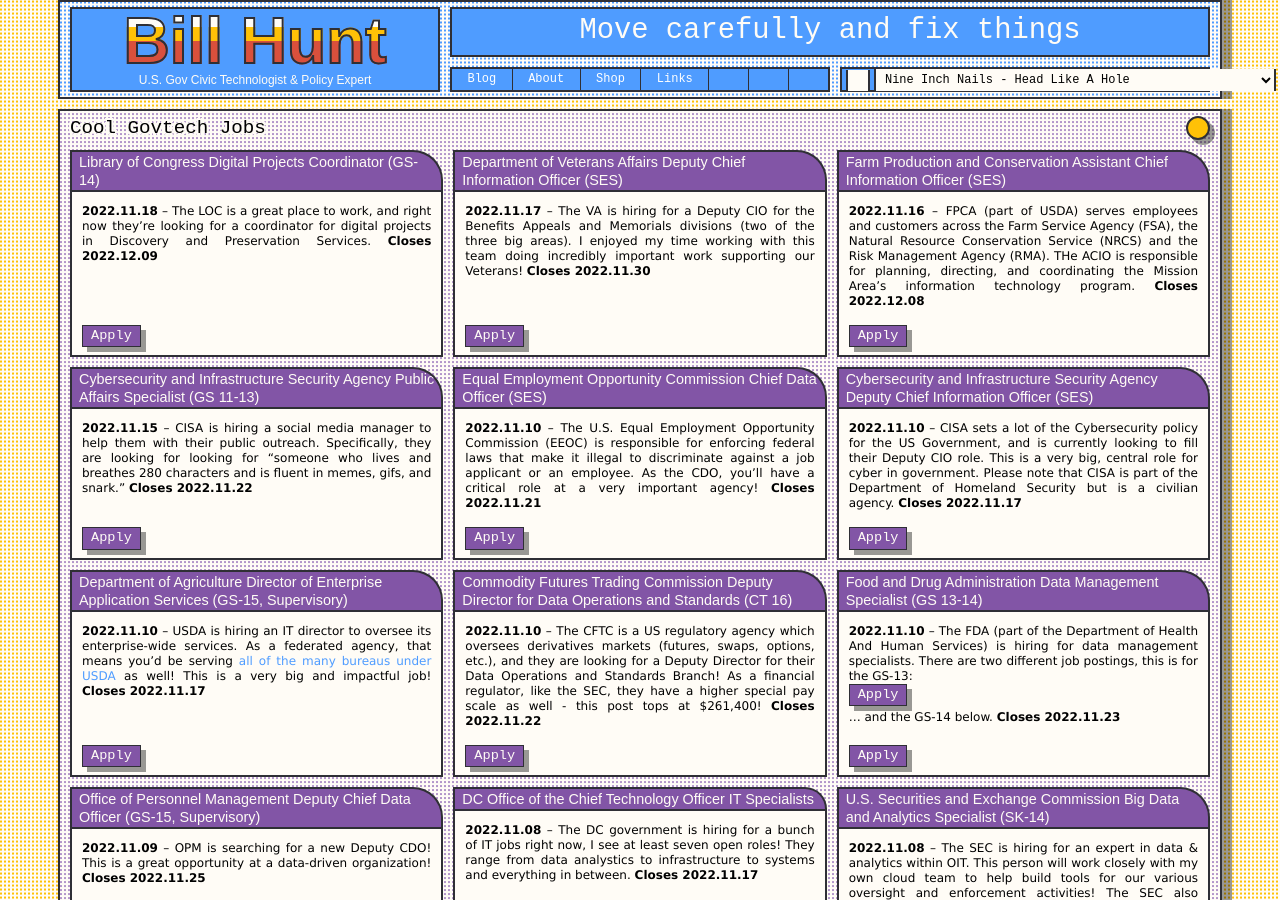
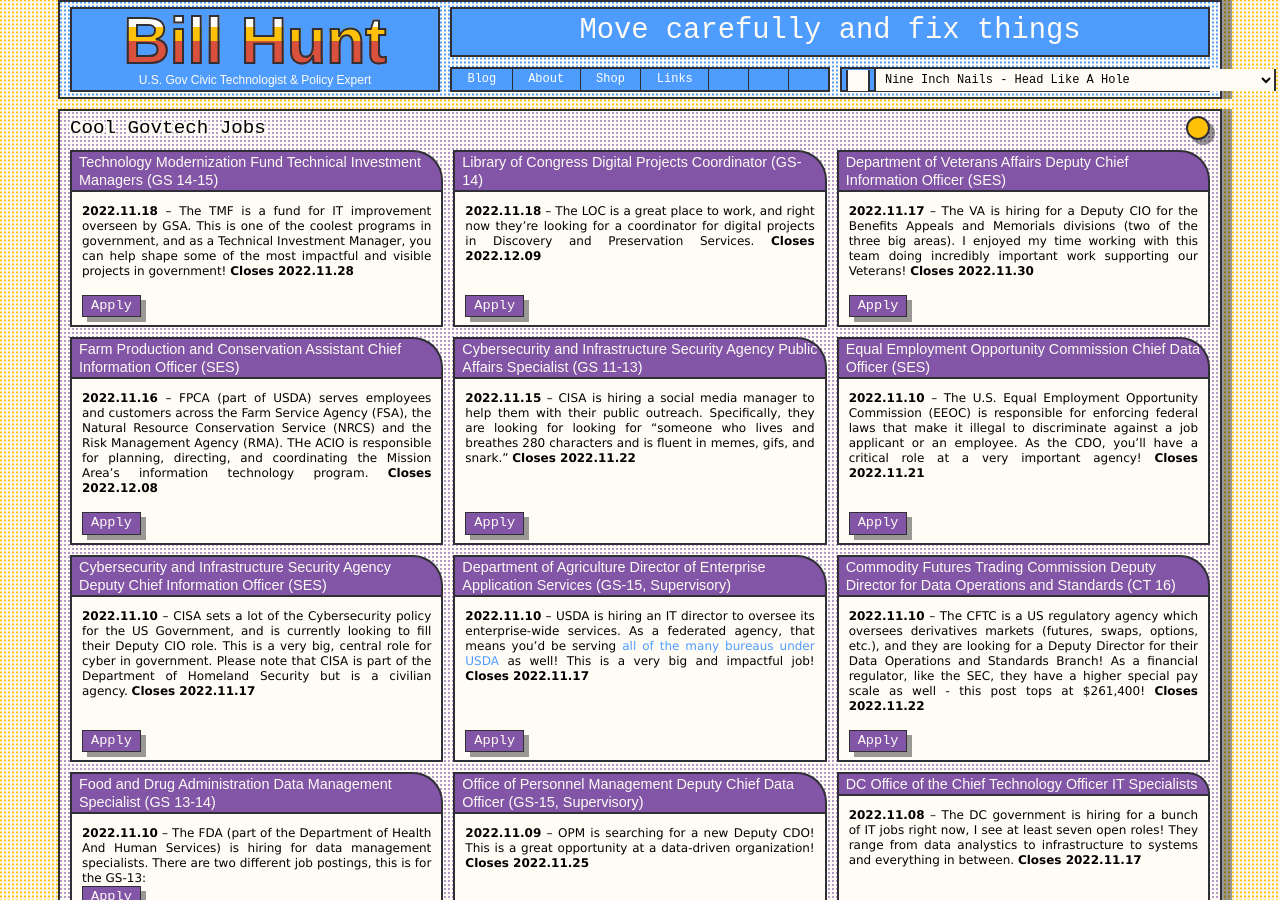
Before and after one commit to krusynth/billhunt.dev, a Jekyll site: the page built from jobs.md, in a window 1280 px wide and 900 px high. Built offline with Jekyll 4.4.1, drawn with Linux system fonts in a browser that asks for light colours; some web fonts are replaced.

Commit message:
Update jobs.

```diff
--- a/_data/jobs.yml
+++ b/_data/jobs.yml
@@ -1,3 +1,9 @@
+- title: Technology Modernization Fund Technical Investment Managers (GS 14-15)
+  date: 2022-11-18
+  closes: 2022-11-28
+  url: https://tmf.cio.gov/team/
+  content: The TMF is a fund for IT improvement overseen by GSA. This is one of the coolest programs in government, and as a Technical Investment Manager, you can help shape some of the most impactful and visible projects in government!
+
 - title: Library of Congress Digital Projects Coordinator (GS-14)
   url: https://www.usajobs.gov/job/690107400
   date: 2022-11-18
```
